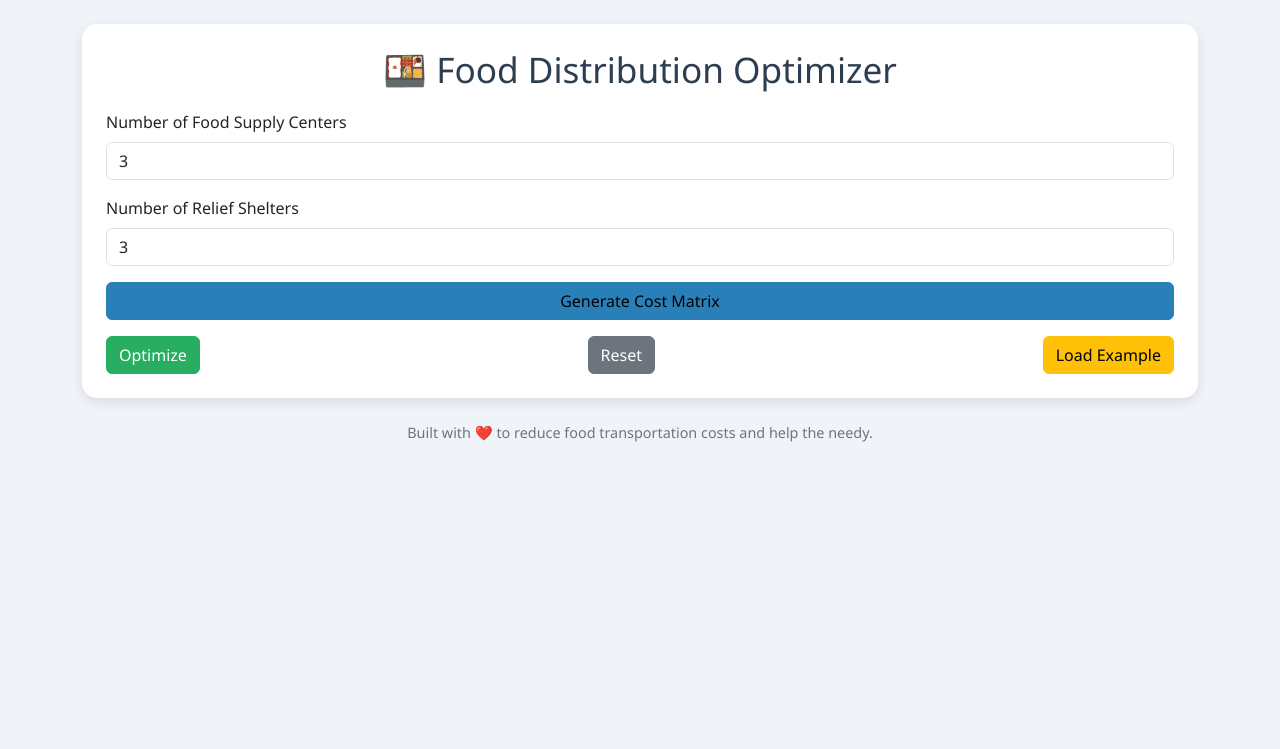
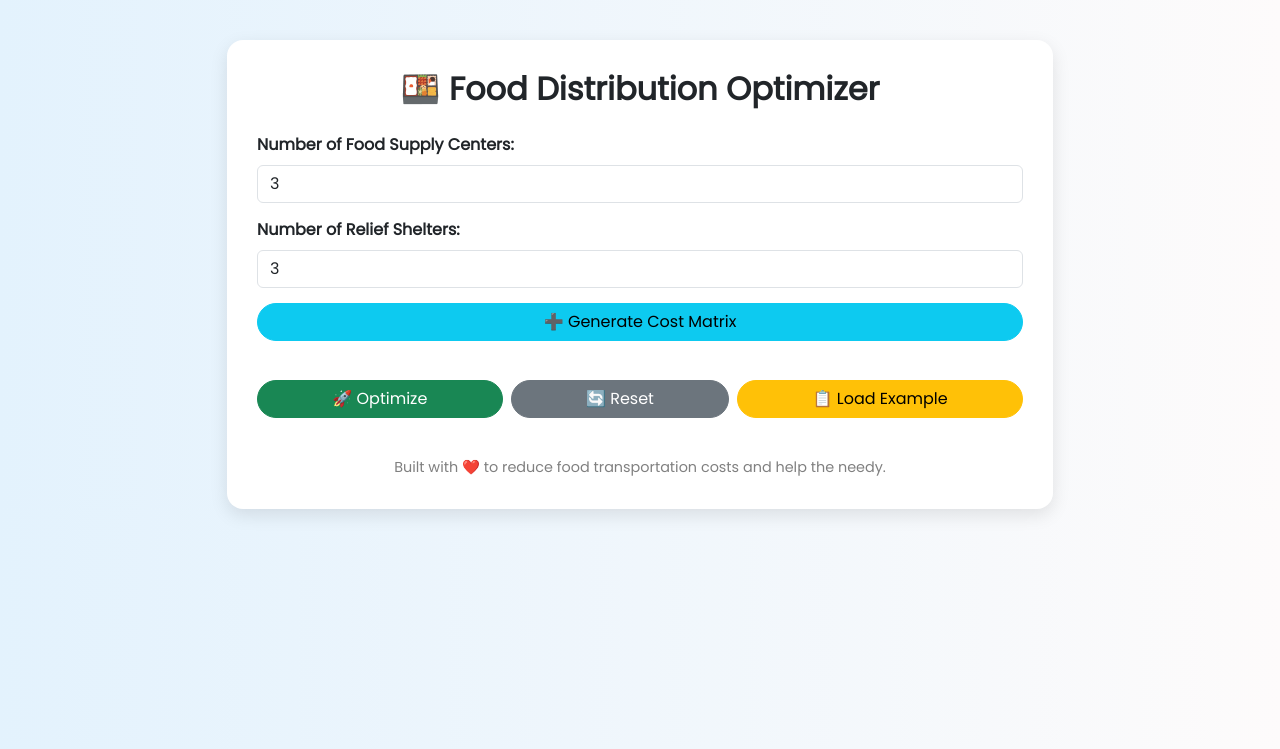
Before and after one commit to Harshini070/FoodOptimizer, a Django app: page / in a window 1280 px wide. Shown: the top 749 px of the page. Run offline with Django 5.2, Linux system fonts and the light colour scheme.

Commit message:
Updated laylout and styling

```diff
--- a/templates/index.html
+++ b/templates/index.html
@@ -4,30 +4,39 @@
     <meta charset="UTF-8">
     <title>Food Distribution Optimizer</title>
     <link href="https://cdn.jsdelivr.net/npm/bootstrap@5.3.3/dist/css/bootstrap.min.css" rel="stylesheet">
+    <link href="https://fonts.googleapis.com/css2?family=Poppins&display=swap" rel="stylesheet">
     <style>
         body {
-            background-color: #f0f4f8;
-            font-family: 'Segoe UI', sans-serif;
+            background: linear-gradient(to right, #e3f2fd, #fdfbfb);
+            font-family: 'Poppins', sans-serif;
+        }
+
+        .container {
+            max-width: 850px;
+            margin-top: 40px;
         }
 
         .card {
-            box-shadow: 0 4px 12px rgba(0, 0, 0, 0.1);
             border: none;
-            border-radius: 15px;
+            border-radius: 1rem;
+            box-shadow: 0 6px 18px rgba(0, 0, 0, 0.1);
+            padding: 30px;
+            background-color: #fff;
         }
 
         h1 {
-            font-size: 2.2rem;
+            font-size: 2rem;
+            font-weight: bold;
             text-align: center;
-            margin-bottom: 20px;
-            color: #2c3e50;
+            margin-bottom: 25px;
         }
 
-        .footer {
-            text-align: center;
-            font-size: 0.9rem;
-            color: #6c757d;
-            margin-top: 30px;
+        .form-control, .btn {
+            margin-bottom: 15px;
+        }
+
+        .matrix-wrapper {
+            overflow-x: auto;
         }
 
         table input {
@@ -35,68 +44,59 @@
             text-align: center;
         }
 
-        .btn-info {
-            background-color: #2980b9;
-            border-color: #2980b9;
+        .footer {
+            text-align: center;
+            font-size: 0.9rem;
+            color: gray;
+            margin-top: 20px;
         }
 
-        .btn-success {
-            background-color: #27ae60;
-            border-color: #27ae60;
-        }
-
-        .btn-secondary, .btn-warning {
-            box-shadow: none;
-        }
-
-        .matrix-wrapper {
-            overflow-x: auto;
+        .btn-custom {
+            border-radius: 30px;
         }
     </style>
 </head>
 <body>
-<div class="container mt-4">
-    <div class="card p-4">
+<div class="container">
+    <div class="card">
         <h1>🍱 Food Distribution Optimizer</h1>
 
         <form method="post" action="{% url 'optimize' %}">
             {% csrf_token %}
 
-            <div class="mb-3">
-                <label for="numCenters" class="form-label">Number of Food Supply Centers</label>
-                <input type="number" id="numCenters" class="form-control" min="1" value="3" required>
+            <label for="numCenters" class="form-label"><strong>Number of Food Supply Centers:</strong></label>
+            <input type="number" id="numCenters" class="form-control" min="1" value="3" required>
+
+            <label for="numShelters" class="form-label"><strong>Number of Relief Shelters:</strong></label>
+            <input type="number" id="numShelters" class="form-control" min="1" value="3" required>
+
+            <div class="d-grid">
+                <button type="button" onclick="generateMatrix()" class="btn btn-info btn-custom">➕ Generate Cost Matrix</button>
             </div>
 
-            <div class="mb-3">
-                <label for="numShelters" class="form-label">Number of Relief Shelters</label>
-                <input type="number" id="numShelters" class="form-control" min="1" value="3" required>
-            </div>
-
-            <button type="button" onclick="generateMatrix()" class="btn btn-info w-100 mb-3">Generate Cost Matrix</button>
-
-            <div id="matrixSection" style="display: none;">
-                <p><strong>Enter Transportation Costs:</strong></p>
+            <div id="matrixSection" style="display: none;" class="mt-4">
+                <p><strong>Enter Transportation Costs (from each center to each shelter):</strong></p>
                 <div id="matrixInputs" class="matrix-wrapper mb-3"></div>
 
-                <label for="supply" class="form-label">Supply at each center (comma-separated):</label>
-                <textarea id="supply" name="supply" class="form-control mb-3" required></textarea>
+                <label for="supply" class="form-label"><strong>Supply at each center (comma-separated):</strong></label>
+                <textarea id="supply" name="supply" class="form-control" placeholder="e.g., 20,30,25" required></textarea>
 
-                <label for="demand" class="form-label">Demand at each shelter (comma-separated):</label>
-                <textarea id="demand" name="demand" class="form-control mb-3" required></textarea>
+                <label for="demand" class="form-label mt-3"><strong>Demand at each shelter (comma-separated):</strong></label>
+                <textarea id="demand" name="demand" class="form-control" placeholder="e.g., 10,30,20,15" required></textarea>
 
                 <input type="hidden" id="cost_matrix" name="cost_matrix">
             </div>
 
-            <div class="d-flex justify-content-between">
-                <button type="submit" class="btn btn-success">Optimize</button>
-                <button type="button" onclick="resetForm()" class="btn btn-secondary">Reset</button>
-                <button type="button" onclick="prefillExample()" class="btn btn-warning">Load Example</button>
+            <div class="d-flex justify-content-between flex-wrap gap-2 mt-4">
+                <button type="submit" class="btn btn-success btn-custom flex-fill">🚀 Optimize</button>
+                <button type="button" onclick="resetForm()" class="btn btn-secondary btn-custom flex-fill">🔄 Reset</button>
+                <button type="button" onclick="prefillExample()" class="btn btn-warning btn-custom flex-fill">📋 Load Example</button>
             </div>
         </form>
-    </div>
 
-    <div class="footer mt-4">
-        Built with ❤️ to reduce food transportation costs and help the needy.
+        <div class="footer mt-4">
+            Built with ❤️ to reduce food transportation costs and help the needy.
+        </div>
     </div>
 </div>
 
@@ -104,12 +104,13 @@
     function generateMatrix() {
         const container = document.getElementById('matrixInputs');
         container.innerHTML = '';
+
         const rows = parseInt(document.getElementById('numCenters').value);
         const cols = parseInt(document.getElementById('numShelters').value);
         if (!rows || !cols) return;
 
         let table = document.createElement('table');
-        table.className = 'table table-bordered';
+        table.className = 'table table-bordered table-hover';
 
         let thead = table.insertRow();
         thead.insertCell().outerHTML = "<th>Center \\ Shelter</th>";
@@ -121,7 +122,8 @@
             let row = table.insertRow();
             row.insertCell().outerHTML = `<th>Center ${i + 1}</th>`;
             for (let j = 0; j < cols; j++) {
-                row.insertCell().innerHTML = `<input type="number" min="0" id="cell-${i}-${j}" class="form-control" required>`;
+                let cell = row.insertCell();
+                cell.innerHTML = `<input type="number" min="0" id="cell-${i}-${j}" class="form-control" required>`;
             }
         }
 
```
Also changed, not shown: templates/result.html (+76 -44 lines).
